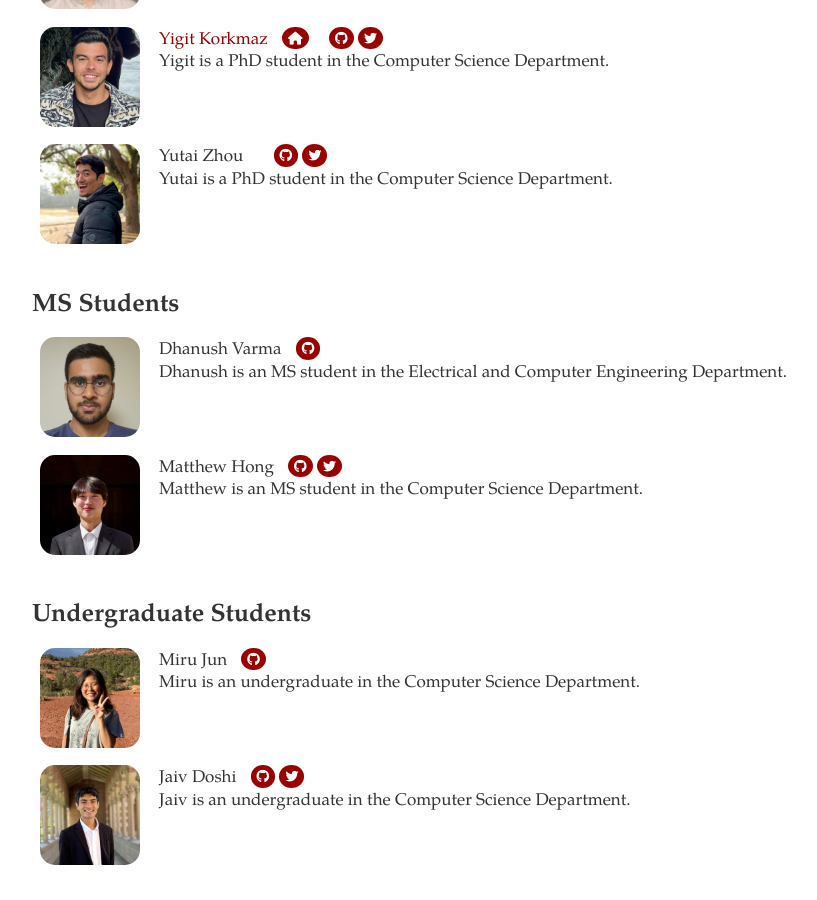
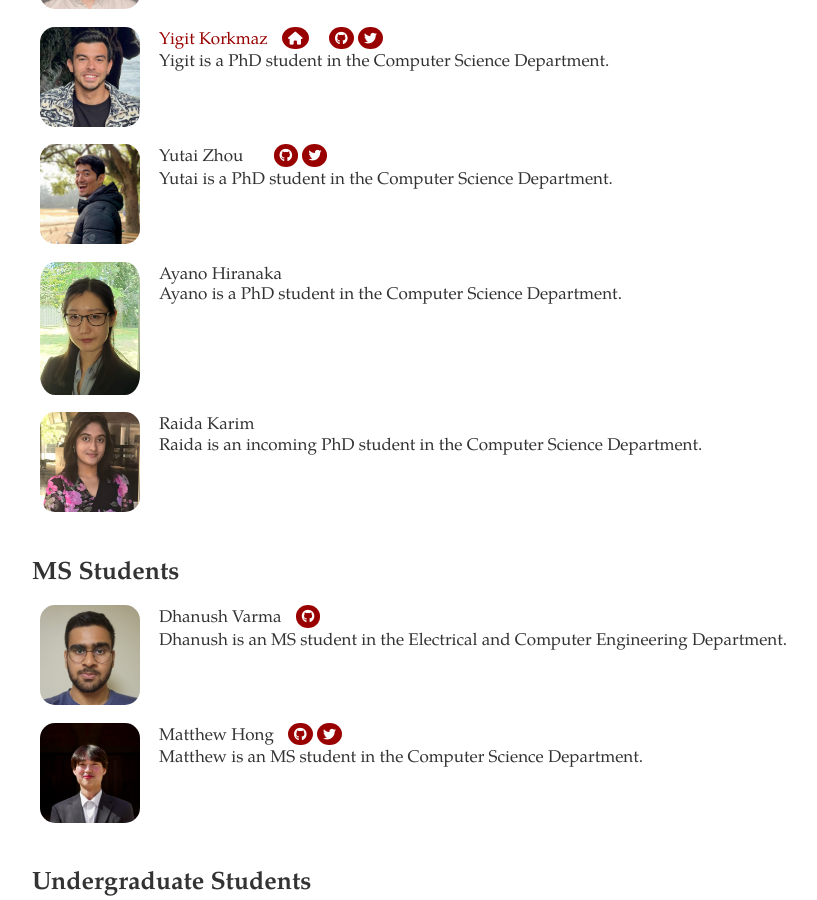
Before and after one commit to USC-Lira/usc-lira.github.io, a Jekyll site: the page built from people.html, in a window 1280 px wide and 900 px high, scrolled down 903 px. Shown: the whole window, without its empty margins (8-825 px from the left). Built offline with Jekyll 4.4.1, drawn with Linux system fonts in a browser that asks for light colours; nearby versions of some CDN libraries; a style sheet for code colours, icons or effects is not loaded.

Commit message:
ayano and raida basic info

```diff
--- a/_data/people.yml
+++ b/_data/people.yml
@@ -95,6 +95,21 @@
     - type: twitter
       url: https://twitter.com/yutai95
 
+- name: Ayano Hiranaka
+  picture: /images/people/ayano.jpg
+  description: Ayano is a PhD student in the Computer Science Department.
+  rank: phd
+  links:
+
+
+- name: Raida Karim
+  picture: /images/people/raida.jpg
+  description: Raida is an incoming PhD student in the Computer Science Department.
+  rank: phd
+  links:
+
+
+
 # MS students
 - name: Dhanush Varma
   picture: /images/people/dhanush.png
```
Also changed, not shown: images/people/ayano.jpg (added), images/people/raida.jpg (added).
